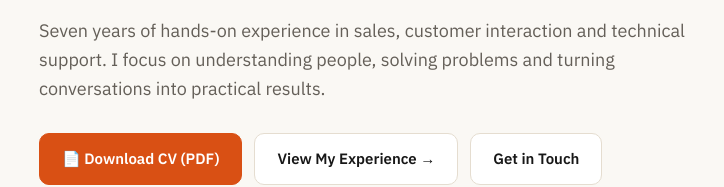
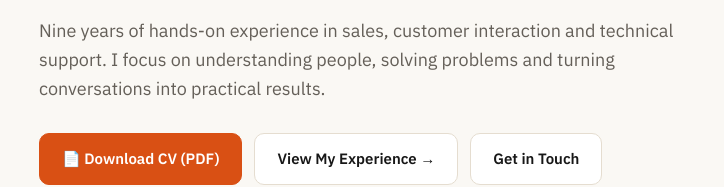
Before and after one commit to AhmedSayed-pro/Portfolio, a plain HTML site: page index.html in a window 1280 px wide. Shown: the part 468-655 px from the top of the page, 51-775 px from the left. Drawn offline with Linux system fonts and the light colour scheme.

Commit message:
Update index.html

```diff
--- a/index.html
+++ b/index.html
@@ -1072,7 +1072,7 @@ footer{
 
 
       <p>
-        Seven years of hands-on experience in sales, customer interaction
+        Nine years of hands-on experience in sales, customer interaction
         and technical support. I focus on understanding people, solving
         problems and turning conversations into practical results.
       </p>
```
